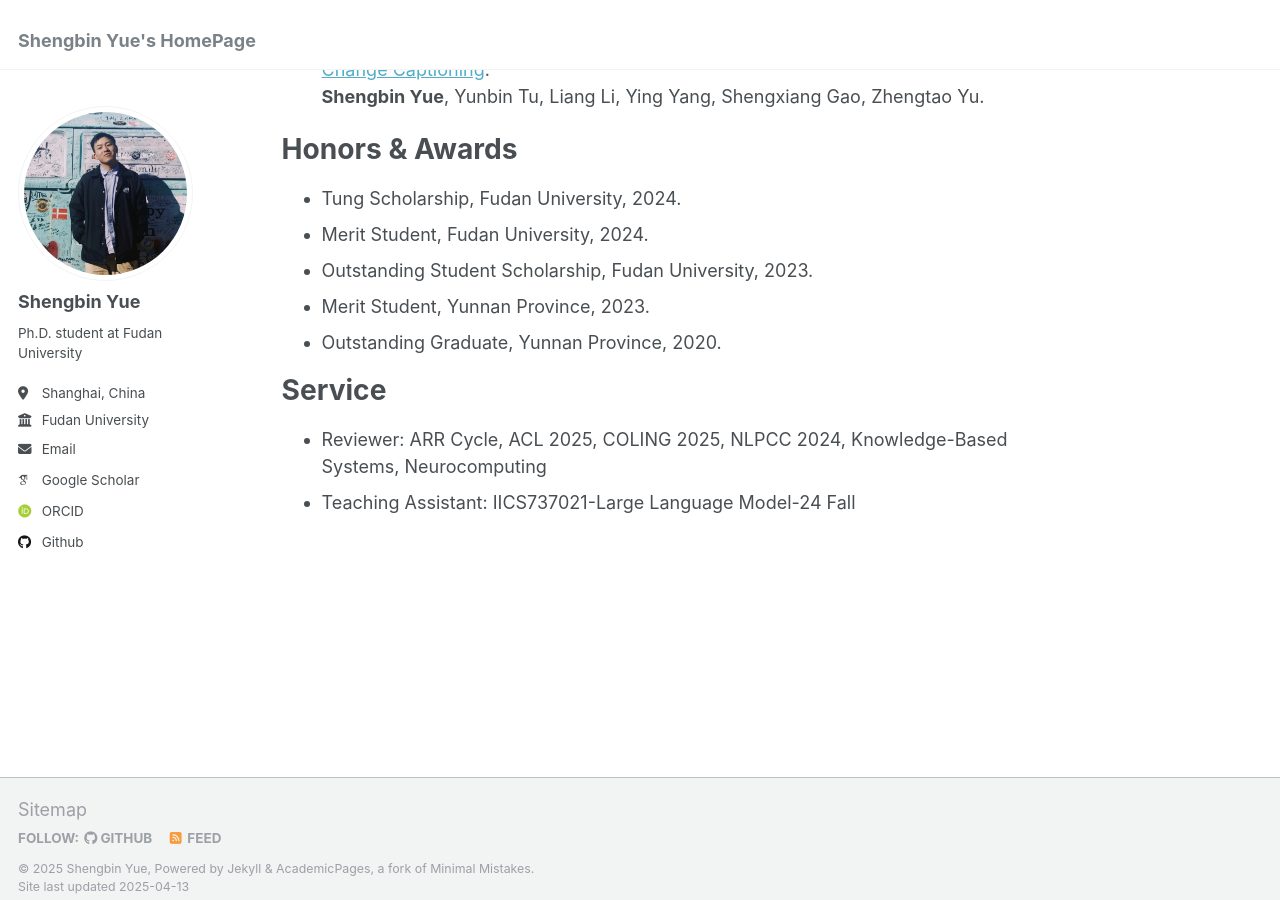
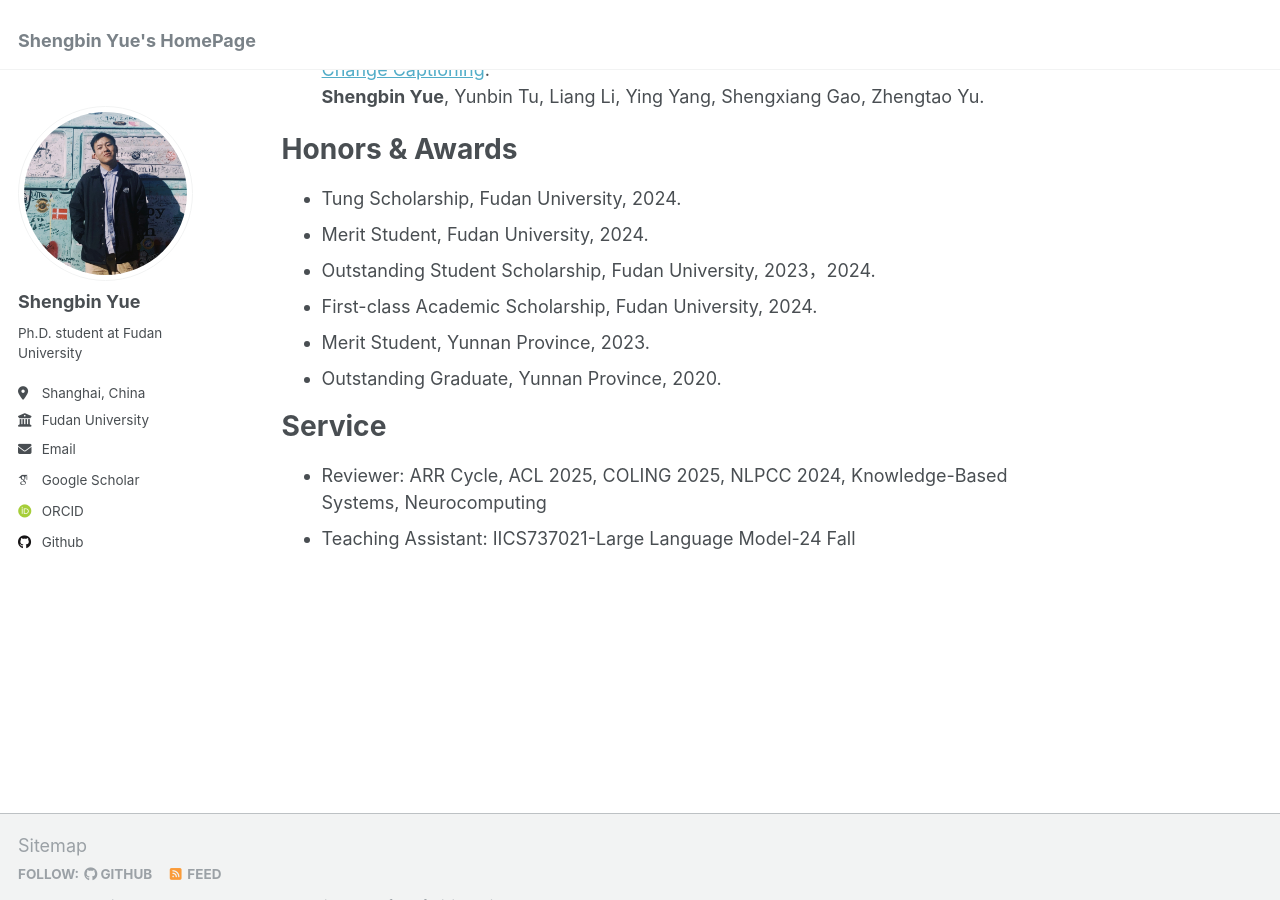
Before and after one commit to yueshengbin/yueshengbin.github.io, a Jekyll site: the page built from _pages/about.md, in a window 1280 px wide and 900 px high, scrolled down 1699 px. Built offline with Jekyll 4.4.1, drawn with Linux system fonts in a browser that asks for light colours; some web fonts are replaced.

Commit message:
Update about.md

```diff
--- a/_pages/about.md
+++ b/_pages/about.md
@@ -63,7 +63,8 @@ Honors & Awards
 ======
 * Tung Scholarship, Fudan University, 2024.
 * Merit Student, Fudan University, 2024.
-* Outstanding Student Scholarship, Fudan University, 2023.
+* Outstanding Student Scholarship, Fudan University, 2023，2024.
+* First-class Academic Scholarship, Fudan University, 2024.
 * Merit Student, Yunnan Province, 2023.
 * Outstanding Graduate, Yunnan Province, 2020.
 
```
